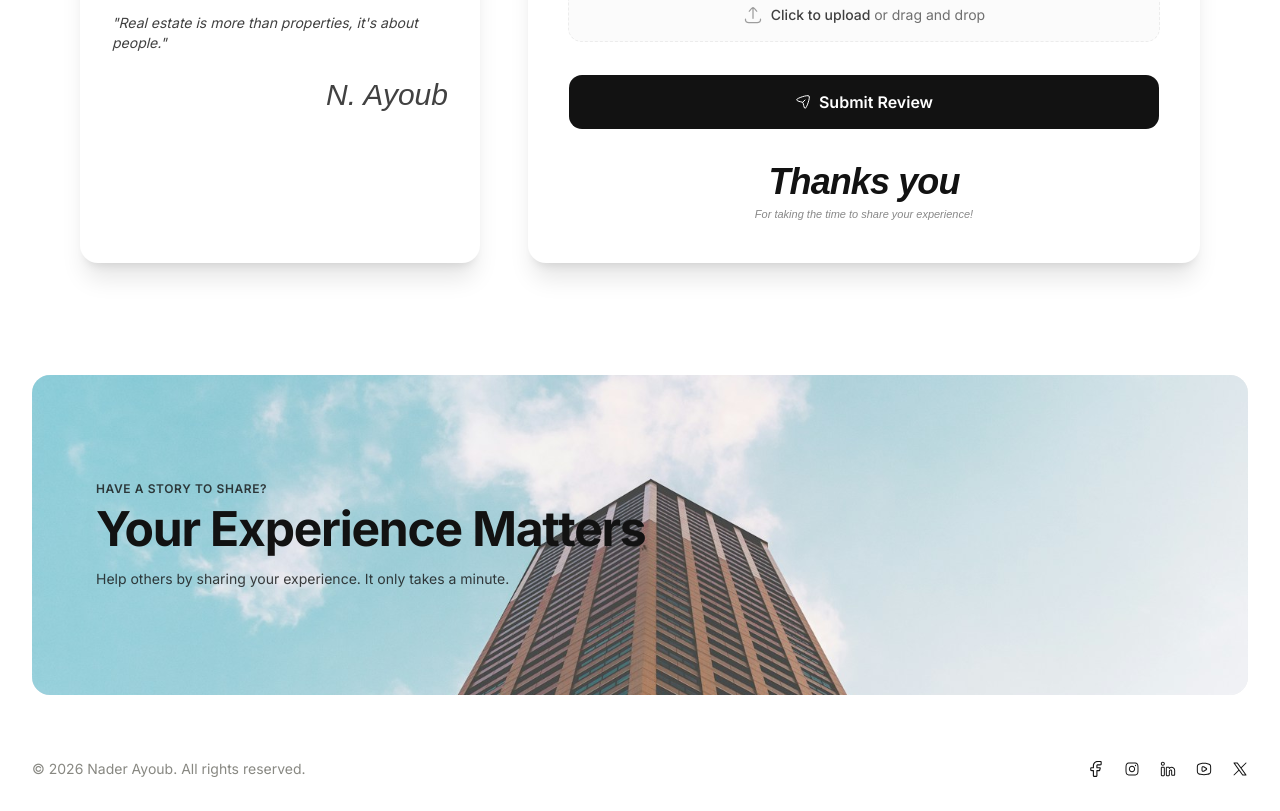
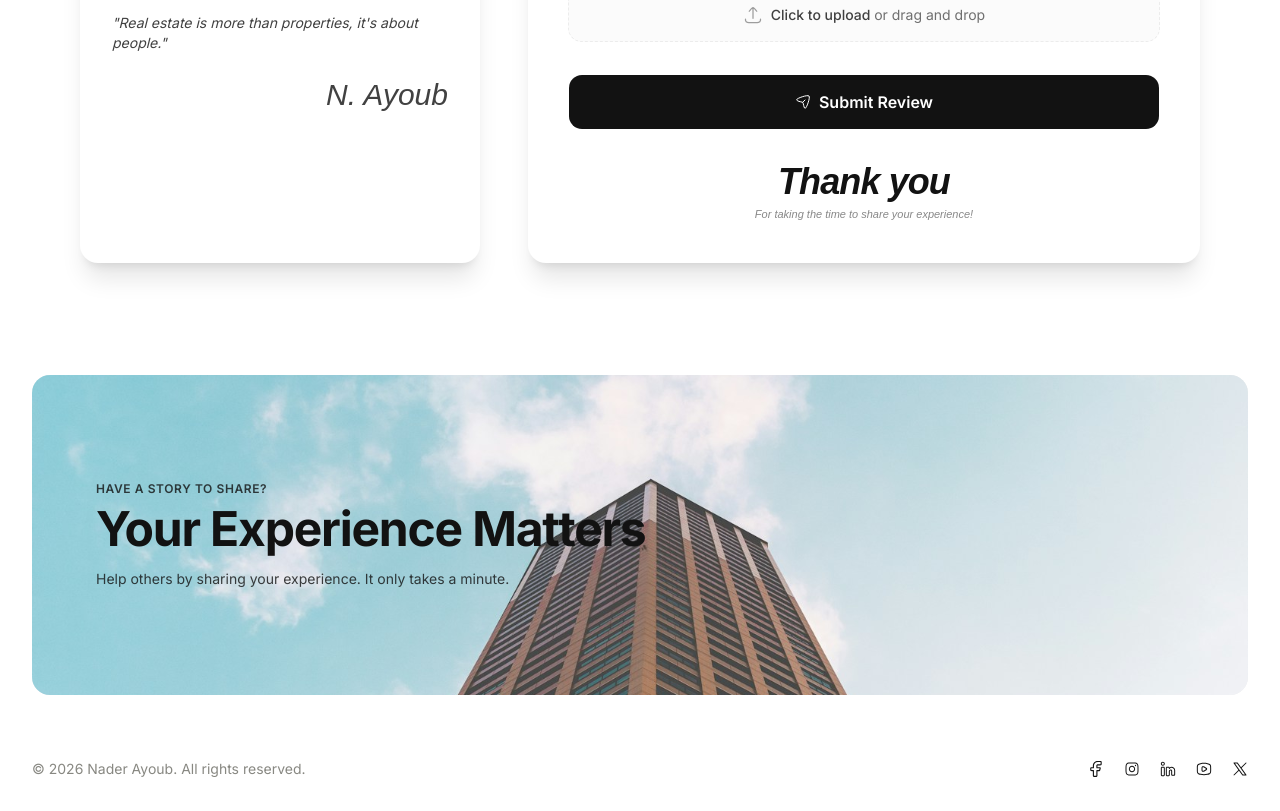
Before and after one commit to rakibulislamdev/n-project, a Next.js app: page /reviews in a window 1280 px wide. Shown: the part 1096-1907 px from the top of the page. Built offline with nearby package versions, Linux system fonts and the light colour scheme; a web font is replaced by a local one.

Commit message:
feat: add interactive review form component with image upload and rating support

```diff
--- a/app/(landing)/reviews/_components/review-form.tsx
+++ b/app/(landing)/reviews/_components/review-form.tsx
@@ -453,7 +453,7 @@ export function ReviewForm({
 
       {/* Footer Typography */}
       <div className="mt-auto pt-6 sm:pt-8 text-center flex flex-col items-center justify-center">
-        <h3 className="font-serif text-3xl sm:text-4xl font-bold italic text-foreground tracking-tight">Thanks you</h3>
+        <h3 className="font-serif text-3xl sm:text-4xl font-bold italic text-foreground tracking-tight">Thank you</h3>
         <p className="text-[11px] text-foreground/50 italic font-serif mt-1">For taking the time to share your experience!</p>
       </div>
     </div>
```
